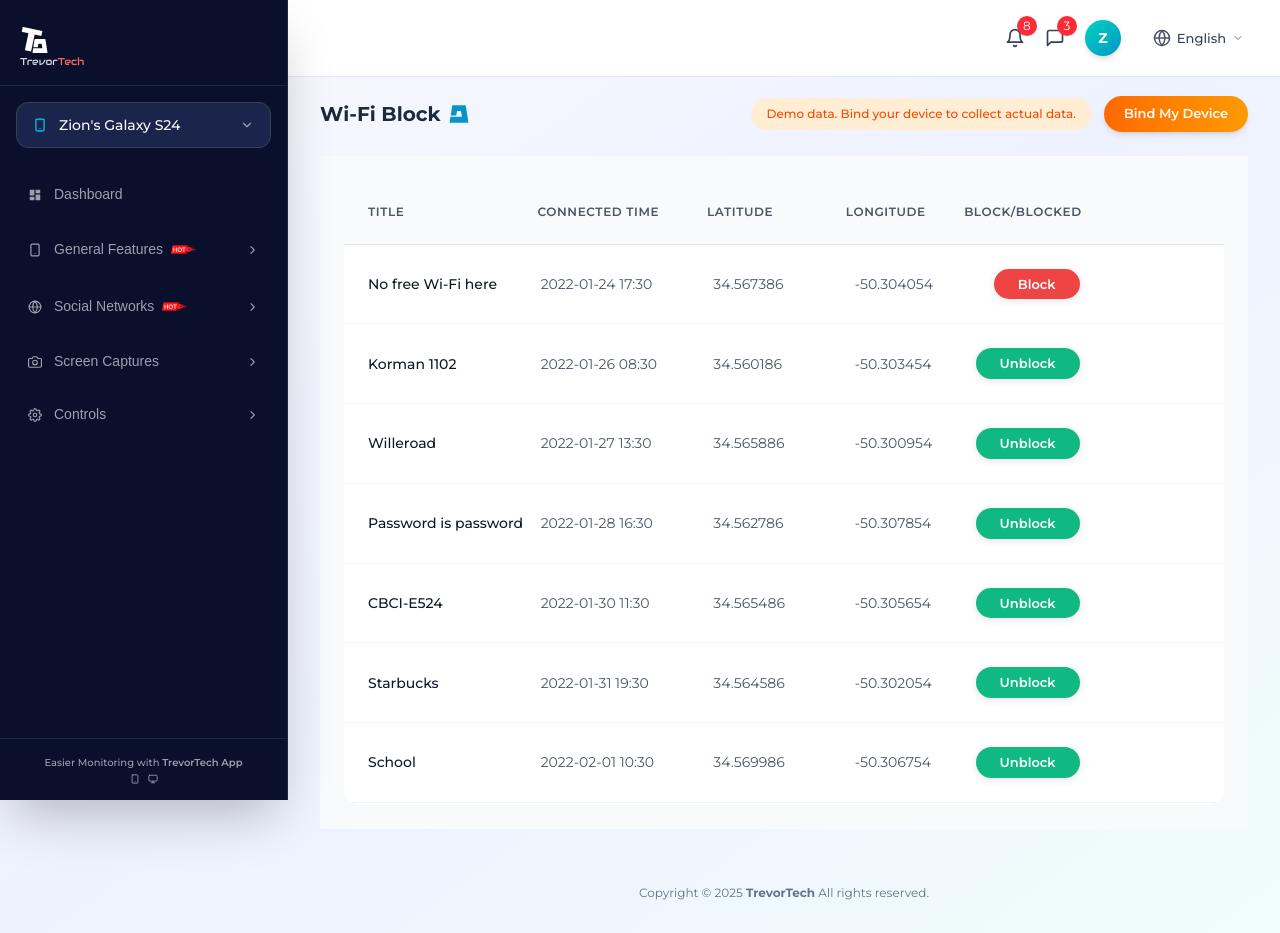
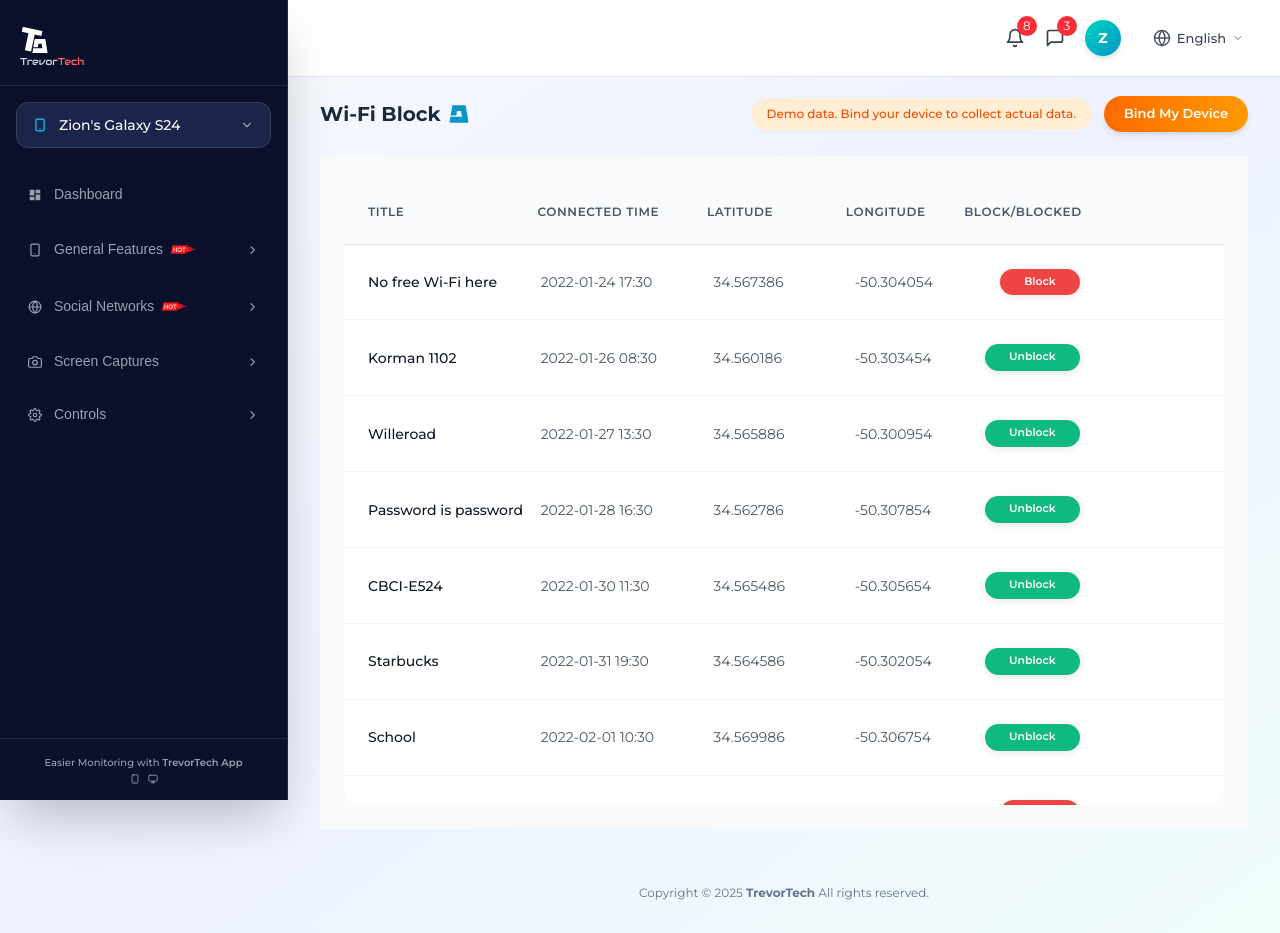
Before and after one commit to LifeofPaks/trevor-tech, a React (Vite) app: page /demo/controls/wifi-block in a window 1280 px wide. Built offline with nearby package versions, Linux system fonts and the light colour scheme; a web font is replaced by a local one.

Commit message:
updated ui

```diff
--- a/src/pages/wifiBlock/WifiBlockPage.jsx
+++ b/src/pages/wifiBlock/WifiBlockPage.jsx
@@ -211,6 +211,7 @@ const WifiBlockPage = () => {
                           textTransform: "none",
                           fontWeight: 600,
                           borderRadius: "999px",
+                          fontSize:"0.675rem",
                           px: 3,
                           minWidth: "auto",
                           boxShadow: "0 2px 8px rgba(0,0,0,0.1)",
```
